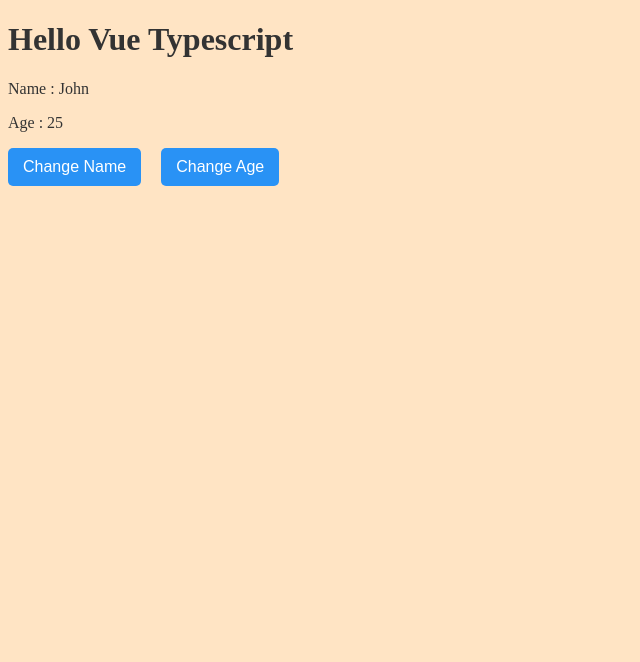
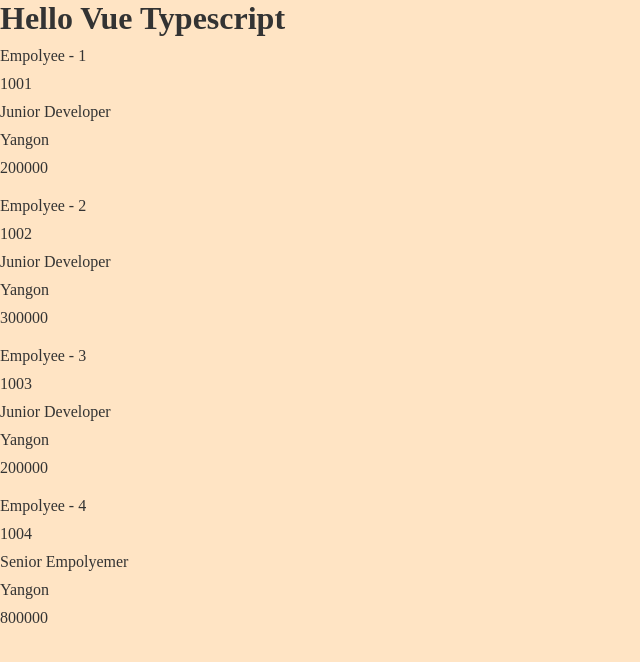
Before and after one commit to mtm-yinyinaye/vue-typescript, a Vue app: page / in a window 1280 px wide. Shown: the top 662 px of the page, without its empty margins (0-640 px from the left). Built offline with nearby package versions, Linux system fonts and the light colour scheme.

Commit message:
get data by using compostiton api

```diff
--- a/src/App.vue
+++ b/src/App.vue
@@ -1,35 +1,76 @@
 <template>
   <div>
     <h1>Hello Vue Typescript</h1>
-    <p>Name : {{ name }}</p>
+    <!-- <p>Name : {{ name }}</p>
     <p>Age : {{ age }}</p>
     <button class="btn primary-btn" @click="changeName('Smith')">Change Name</button>
-    <button class="btn primary-btn ml-20" @click="changeAge()">Change Age</button>
+    <button class="btn primary-btn ml-20" @click="changeAge()">Change Age</button> -->
+    <div v-for="(job, index) in jobs" :key="index" class="mt-40 lists">
+      <p>Empolyee - {{ index + 1 }}</p>
+      <p>{{ job.id }}</p>
+      <p>{{ job.title }}</p>
+      <p>{{ job.location }}</p>
+      <p>{{ job.salary }}</p>
+    </div>
   </div>
 </template>
 
 <script lang="ts">
-import { defineComponent } from 'vue';
+import { defineComponent, reactive, ref, toRefs } from 'vue';
+import Job from './type/job'
+
 
 export default defineComponent({
-  name: 'App',
-  data() {
-    return {
-      name: 'John',
-      age: 25 as number | string,
-    }
-  },
-  methods: {
-    changeName(newName: string) {
-      this.name = newName
-    },
-    changeAge() {
-      // this.age = 30
-      this.age = "30"
-    }
+  // composition API ref(), reactive() , etc
+  setup() {
+    const jobs = ref<Job[]>([
+      {id: '1001', title: 'Junior Developer', location: 'Yangon', salary: 200000},
+      {id: '1002', title: 'Junior Developer', location: 'Yangon', salary: 300000},
+      {id: '1003', title: 'Junior Developer', location: 'Yangon', salary: 200000},
+      {id: '1004', title: 'Senior Empolyemer', location: 'Yangon', salary: 800000},
+    ])
+
+    return { jobs };
   }
 
-});
+})
+
+
+
+// setup() and data() is same
+
+// export default defineComponent({
+//   name: 'App',
+//   setup() {
+//     // const state = reactive({
+//     //   name: 'Yoshi',
+//     //   age: 35 as number | string,
+//     // })
+
+//     // return {...toRefs(state)}
+
+
+//     const name = ref('Aashi');
+//     const age = ref(21);
+
+//     return { name, age }
+//   },
+//   // data() {
+//   //   return {
+//   //     name: 'John',
+//   //     age: 25 as number | string,
+//   //   }
+//   // },
+//   methods: {
+//     changeName(newName: string) {
+//       this.name = newName
+//     },
+//     changeAge() {
+//       this.age = 30
+//     }
+//   }
+
+// });
 </script>
 
 <style>
--- a/src/assets/scss/main.scss
+++ b/src/assets/scss/main.scss
@@ -3,6 +3,11 @@
 $body-color: #333;
 $bg-color: bisque;
 $primary-color: #0082ffd6;
+
+body, h1, p {
+    margin: 0;
+    padding: 0;
+}
 
 body {
   font-family: 'Noto Serif JP', serif;
@@ -13,6 +18,10 @@ body {
 
 .ml-20 {
     margin-left: 20px;
+}
+
+.mt-40 {
+    margin-bottom: 20px;
 }
 
 .btn {
@@ -27,3 +36,9 @@ body {
 .primary-btn {
     background-color: $primary-color;
 }
+
+.lists {
+    p {
+        margin-top: 10px;
+    }
+}
--- /dev/null
+++ b/src/type/job.ts
@@ -0,0 +1,8 @@
+interface Job {
+    id: string,
+    title: string,
+    location: string,
+    salary: number,
+}
+
+export default Job;
```
Also changed, not shown: src/type/index.ts (added).
